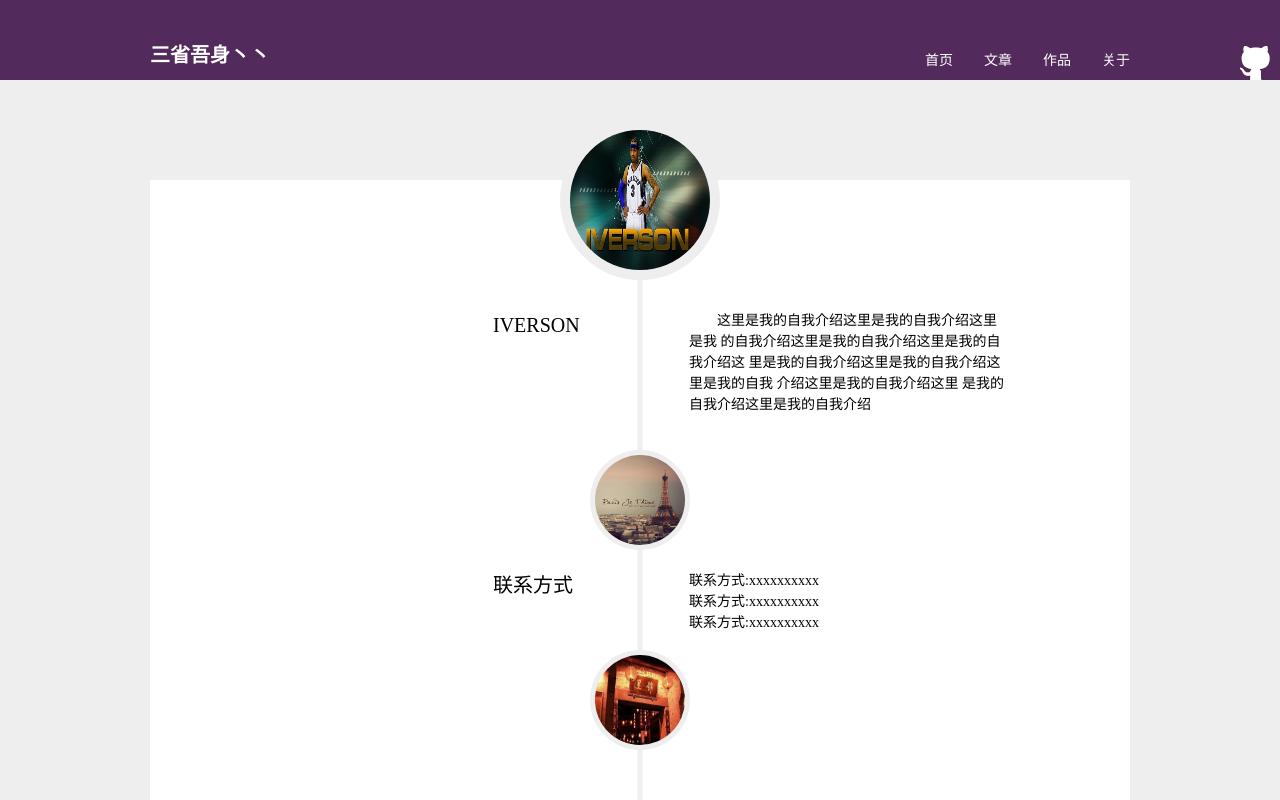
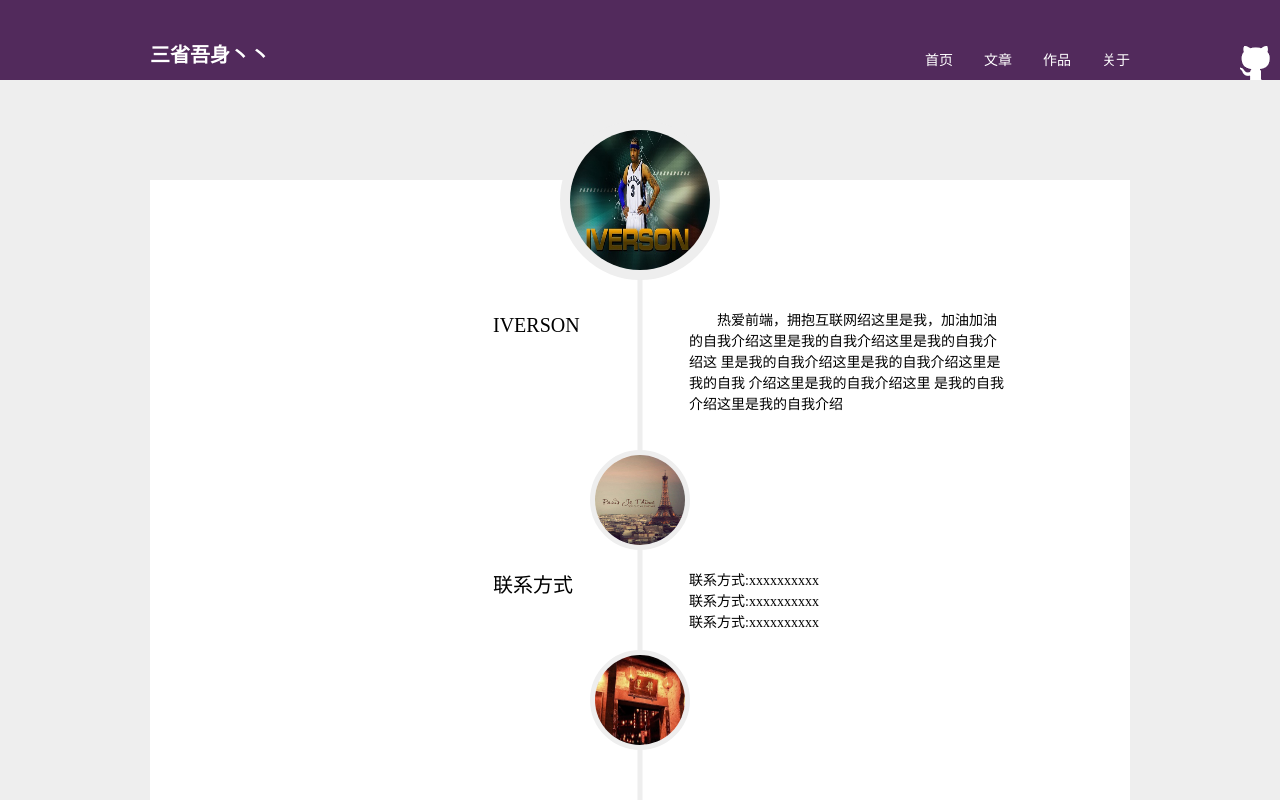
Before and after one commit to guowenfh/IFE, a plain HTML site: page task0001/about.html in a window 1280 px wide. Shown: the top 800 px of the page. Drawn offline with Linux system fonts and the light colour scheme.

Commit message:
修改自我介绍

```diff
--- a/task0001/about.html
+++ b/task0001/about.html
@@ -41,7 +41,7 @@
             <h3 class="left-position left-school">教育经历</h3>
             <h3 class="left-position left-internship">实习经历</h3>
             <div class="right-position right-name">
-            	这里是我的自我介绍这里是我的自我介绍这里是我
+            	热爱前端，拥抱互联网绍这里是我，加油加油
             	的自我介绍这里是我的自我介绍这里是我的自我介绍这
             	里是我的自我介绍这里是我的自我介绍这里是我的自我
             	介绍这里是我的自我介绍这里
--- a/task0002/js/task0002_5.js
+++ b/task0002/js/task0002_5.js
@@ -249,7 +249,7 @@ function winLoad() {
             return true;
         }
     }
-    //获取两点直接的距离
+    //获取两点直线的距离
     function getDis(obj1, obj2) {
         var a = obj1.offsetLeft - obj2.offsetLeft;
         var b = obj1.offsetTop - obj2.offsetTop;
```
Also changed, not shown: task0001/index.html (+0 -1 lines), task0002/index.html (+1 -1 lines).
